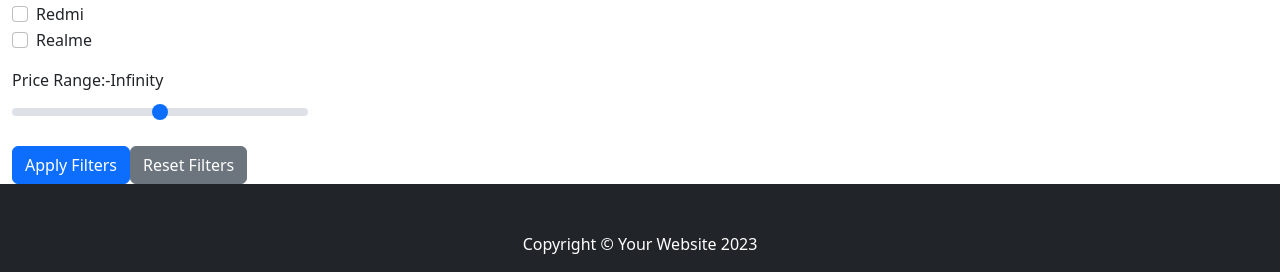
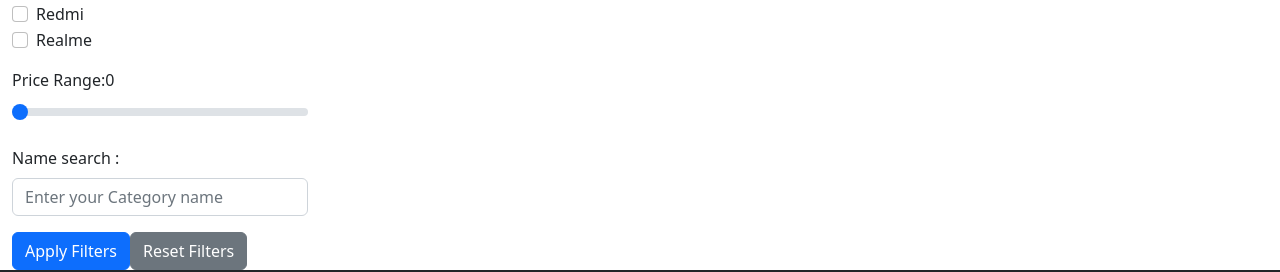
Before and after one commit to chitradip97/React-ecommerce-Frontend-app, a React (Create React App) app in the folder React_Fronrend/ecommerce_user/: page /Product-list in a window 1280 px wide. Shown: the part 160-432 px from the top of the page. Built offline with nearby package versions, Linux system fonts and the light colour scheme; no server answers; some icons are missing.

Commit message:
serarch by price range done

```diff
--- a/React_Fronrend/ecommerce_user/src/user_components/product_com/Mobile/FilteredPhone.jsx
+++ b/React_Fronrend/ecommerce_user/src/user_components/product_com/Mobile/FilteredPhone.jsx
@@ -1,6 +1,7 @@
-import React from 'react'
+import React, { useEffect } from 'react'
 
 function FilteredPhone(props) {
+
     return (
         <>
 
--- a/React_Fronrend/ecommerce_user/src/user_components/product_com/Mobile/PhoneFilter.jsx
+++ b/React_Fronrend/ecommerce_user/src/user_components/product_com/Mobile/PhoneFilter.jsx
@@ -70,7 +70,7 @@
                 {/* <!-- Price Range Filter --> */}
                 <div className="mb-3">
                   <label for="priceRange" className="form-label">
-                    Price Range:{props.Prodprice}{props.Prodpricerange.maxprice}
+                    Price Range:{props.Prodprice}
                   </label>
                   <input
                     type="range"
@@ -82,6 +82,10 @@
                     value={props.Prodprice}
                     onChange={props.handlePrice}
                   />
+                </div>
+                <div className="mb-3 ">
+                <label for="category_name" className="form-label basic_font">Name search :</label>
+                <input type="text" className="form-control cat_nm" name="category_nm" id="category_name" placeholder="Enter your Category name" onChange={props.nameHandler} />
                 </div>
 
                 {/* <!-- Add more filters as needed --> */}
--- a/React_Fronrend/ecommerce_user/src/user_components/product_com/Mobile/PhoneFilterOrNot.jsx
+++ b/React_Fronrend/ecommerce_user/src/user_components/product_com/Mobile/PhoneFilterOrNot.jsx
@@ -4,7 +4,7 @@
 
 function PhoneFilterOrNot(props) {
     // console.log(props.filterTags.length)
-    if(props.filterTags.length<=0){
+    if(props.filterTags.length<=0 && props.Prodprice<=0 && props.prodname==''){
         return (
             <>
             <AllBrandPhoneList mobile={props.mobile}/>
@@ -14,7 +14,7 @@
     else{
         return(
             <>
-                <FilteredPhone mobile={props.mobile} filteredDATA={props.filteredDATA}/>
+                <FilteredPhone mobile={props.mobile} filteredDATA={props.filteredDATA}  nameHandler={props.nameHandler}/>
             </>
         )
     }
--- a/React_Fronrend/ecommerce_user/src/user_pages/Product_list.jsx
+++ b/React_Fronrend/ecommerce_user/src/user_pages/Product_list.jsx
@@ -13,7 +13,8 @@
   const [filterTags, setFilterTags] = useState([]);
    const[price,setPrice]=useState([]);
    const[Prodpricerange,setProdpricerange]=useState({maxprice:'',minprice:''});
-  const[Prodprice,setProdprice]=useState();
+  const[Prodprice,setProdprice]=useState(0);
+  const[prodname,setprodname]=useState('');
    async function getAllproduct() {
    try {
        const products_all = await axios.get(
@@ -43,8 +44,16 @@
    const Product_price=()=>{
      mobile.map((data)=>{
         console.log(data.product_price)
-       setPrice([...price,data.product_price])
+       setPrice(price=>[...price,data.product_price])
      })
+    //  console.log(price);
+    //  let minValue = Math.min(...price);
+    //  let maxValue = Math.max(...price);
+    //  setProdpricerange({maxprice:maxValue,minprice:minValue});
+    //  console.log(minValue,maxValue)
+    //  console.log(Prodpricerange)
+   }
+   const priceRange=()=>{
     console.log(price);
     let minValue = Math.min(...price);
     let maxValue = Math.max(...price);
@@ -60,9 +69,18 @@
    },[] );
    useEffect(()=>{
     getAllMobile();
+
+
+   },[product]);
+
+   useEffect(()=>{
     Product_price();
+   },[mobile]);
+
+   useEffect(()=>{
     console.log(price);
-   },[product,price])
+    priceRange()
+   },[price])
 
   const handleFilter=(event)=>{
     if(event.target.checked)
@@ -77,23 +95,47 @@
   }
 
    const filteredDATA = mobile.filter((mob)=>{
-    if(filterTags.includes(mob.Brand_name))
+    if(filterTags.includes(mob.Brand_name) && Prodprice==0 && prodname=='')
     {
       return mob;
+    }
+    else if(filterTags.length<=0 &&Prodprice>0 && prodname=='')
+    {
+       if(mob.product_price<Prodprice)
+       {console.log('price sorted')
+       console.log(mob)
+        return mob;
+       }
+    }
+    else if(filterTags.includes(mob.Brand_name) && mob.product_price<Prodprice && prodname=='')
+    {
+        return mob;
+    }
+    else if(prodname!='')
+    {
+      if(mob.product_name==prodname)
+      {
+        return mob;
+      }
     }
    })
 
    const handlePrice=(event)=>{
     setProdprice(event.target.value);
-    console.log(Prodprice)
+    console.log(Prodprice);
 
+
+   }
+   const nameHandler=(event)=>{
+    setprodname(...prodname,event.target.value)
+    console.log(prodname);
    }
 
     return (
     <div className="container-fluid">
       <div className="row">
         <PhoneFilter mobile={mobile} handleFilter={handleFilter} handlePrice={handlePrice} Prodprice={Prodprice} Prodpricerange={Prodpricerange}/>
-        <PhoneFilterOrNot mobile={mobile} filteredDATA={filteredDATA} filterTags={filterTags} />
+        <PhoneFilterOrNot mobile={mobile} filteredDATA={filteredDATA} filterTags={filterTags} Prodprice={Prodprice}  prodname={prodname} nameHandler={nameHandler} />
 
       </div>
     </div>
```
Lines whose indentation alone changed are shown as unchanged.
